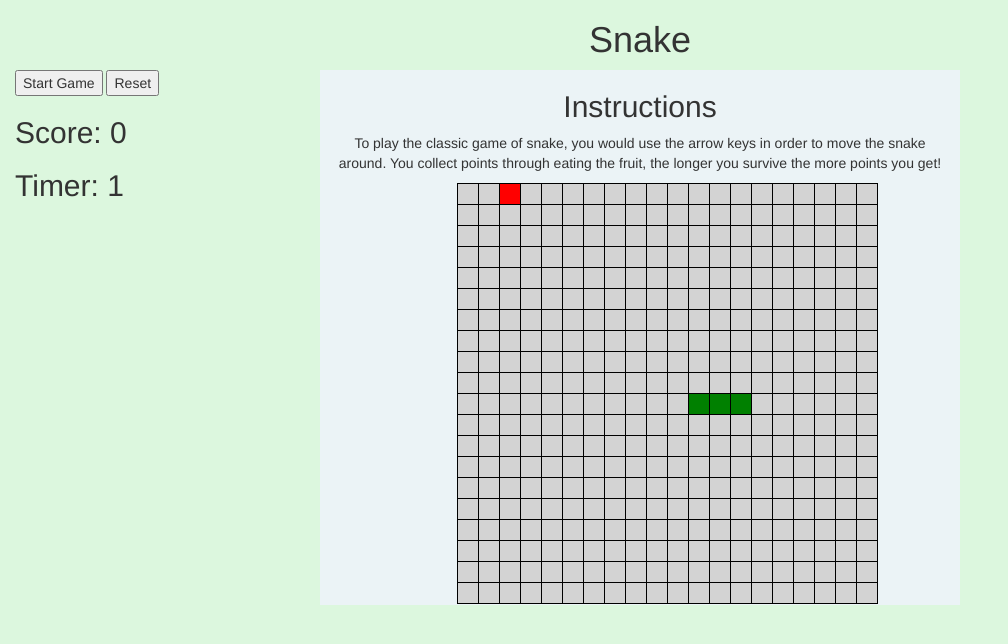
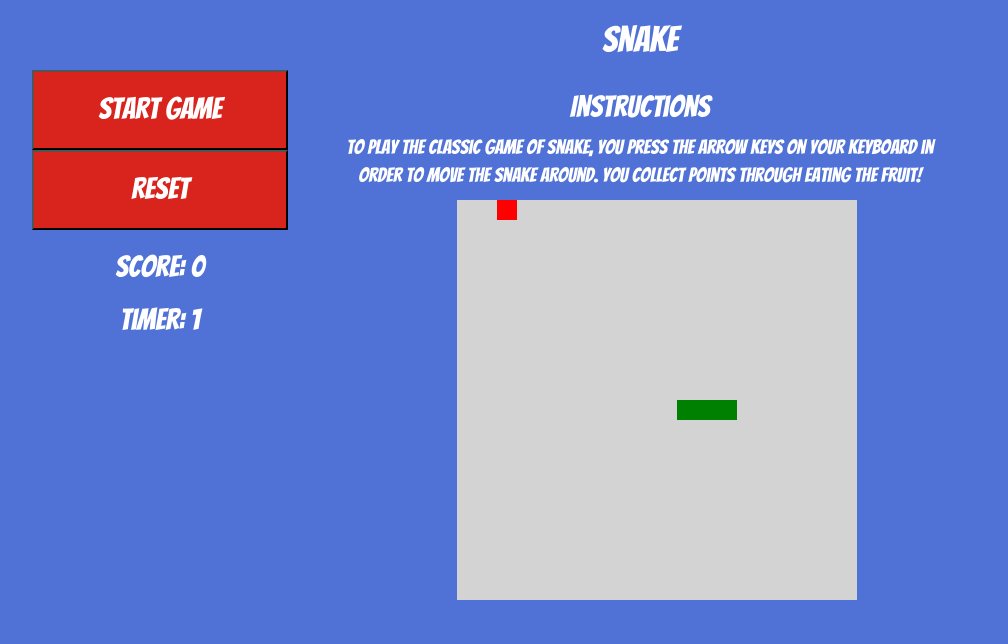
Before and after one commit to kenl94/Sparta-Core-Project, a plain HTML site: page index.html in a window 1280 px wide. Both pictures are taken after a click on the button "Start Game". Shown: the whole page, without its empty margins (0-1008 px from the left). Drawn offline with Linux system fonts and the light colour scheme.

```diff
--- a/css/style.css
+++ b/css/style.css
@@ -1,6 +1,7 @@
 
-#snakeBoard{
-  border: black 1px solid;
+
+.snakeBoard{
+  /* border: black 1px solid; */
   display: table;
   background: lightgrey;
 }
@@ -9,12 +10,22 @@
   width: 10px;
   height: 10px;
   padding: 10px;
-  border: black 1px solid;
 }
 
 .col-md-6{
-  background: rgb(235, 243, 246);
   text-align: center;
+  height: 100vh;
+}
+
+.col-md-3{
+  text-align: center;
+}
+
+.button{
+  width: 20vw;
+  height: 10vh;
+  background-color: rgb(217, 36, 30);
+  font-size: 30px;
 }
 
 table{
@@ -22,9 +33,15 @@
 }
 
 html body {
-  background-color: rgba(52, 209, 63, 0.17);
+  background-color: rgba(52, 91, 209, 0.86);
+  font-family: 'Bangers', cursive, Helvetica;
+  color: rgb(255, 255, 255);
 }
 
 h1{
   text-align: center;
 }
+
+.col-md-6 p {
+  font-size: 20px;
+}
--- a/index.html
+++ b/index.html
@@ -5,6 +5,7 @@
     <meta name="viewport" content="width=device-width, initial-scale=1.0">
     <meta http-equiv="X-UA-Compatible" content="ie=edge">
     <link rel="stylesheet" href="css/style.css">
+    <link href="https://fonts.googleapis.com/css?family=Bangers" rel="stylesheet">
     <script src="js/jquery-3.3.1.min.js" charset="utf-8"></script>
     <link rel="stylesheet" href="css/bootstrap-3.3.7-dist/css/bootstrap.min.css">
     <script src="css/bootstrap-3.3.7-dist/js/bootstrap.min.js" charset="utf-8"></script>
@@ -17,16 +18,16 @@
       <div class="row">
         <h1>Snake</h1>
         <div class="col-md-3">
-          <button id="startGame"> Start Game </button>
-          <button id="reset">Reset</button>
+          <button id="startGame" class="button"> Start Game </button>
+          <button id="reset" class="button">Reset</button>
           <h2 id= "score"> Score: 0 </h2>
           <h2 id= "timer"> Timer: 0 </h2>
 
         </div>
-        <div class="col-md-6" id="snakeDiv">
+        <div class="col-md-6 background1" id="snakeDiv">
           <table id="snakeBoard" class="snakeBoard">
             <h2>Instructions</h2>
-            <p>To play the classic game of snake, you would use the arrow keys in order to move the snake around. You collect points through eating the fruit, the longer you survive the more points you get!</p>
+            <p>To play the classic game of snake, you press the arrow keys on your keyboard in order to move the snake around. You collect points through eating the fruit!</p>
 
           </table>
           <div class="col-md-3">
--- a/js/app.js
+++ b/js/app.js
@@ -8,8 +8,8 @@
   var score = 0;
   var direction = 'right'; // 'left', 'top', 'bottom'
   // Makes a grid of 400 squares on start-up
-  $('#startGame').click(function(){
-
+  $('#startGame').click(function(event){
+    console.log(this.event);
     for (var i = 0; i < columns; i++) {
       var row = $(`<tr class="snakeRow" id="${ colCounter }"></tr>`);
       colCounter++;
@@ -22,6 +22,7 @@
         row.append(col);
       }
     }
+
 
     $(this).unbind('click');
 
@@ -50,7 +51,6 @@
       $(`#${apple}`).css('background','red');
     }
 
-    setInterval(moveSnake, 150);
     //Loops Up
     function moveSnake(){
       if (direction === 'up') {
@@ -82,7 +82,7 @@
       }
       //Loops Down
       if (direction === 'down') {
-        if (snakeArr[snakeArr.length - 1] > 380 && snakeArr[snakeArr.length - 1] <= 400 ) {
+        if (snakeArr[snakeArr.length - 1] > 380 && snakeArr[snakeArr.length - 1] <= 401 ) {
           snake -= 380;
           snakeArr.push(snake);
         } else {
@@ -127,6 +127,7 @@
       }
     }
 
+    setInterval(moveSnake, 150);
 
     // Keys to press for movement and reassigns variable for function to work
     $(document).keydown(function(event){
@@ -169,7 +170,7 @@
 
     // GAMEOVER SCREEN
     function gameOver() {
-      var gameOverText1 = "<h2> Game Over! You scored: " + score + " points and you survived for " + sec + " seconds </h2>"
+      var gameOverText1 = "<h2> Game Over! You survived for  " + sec + " seconds and scored " + score + " points! </h2>"
       $('#snakeBoard').html(gameOverText1);
       $('#timer').css('display', 'none');
       clearInterval(sec);
```
Also changed, not shown: 1 other file.
